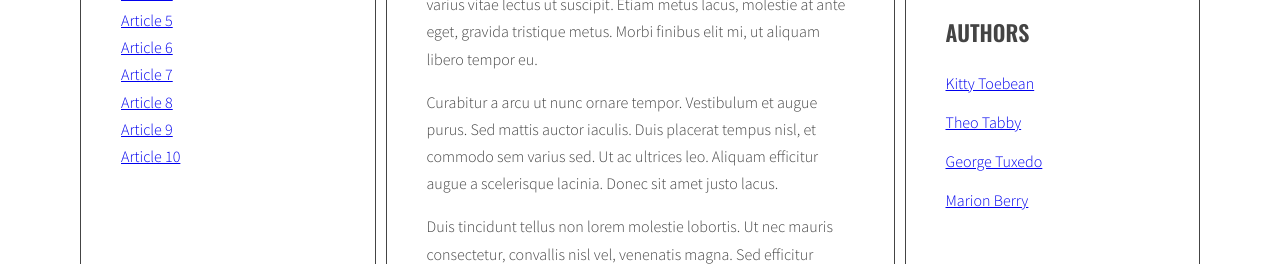
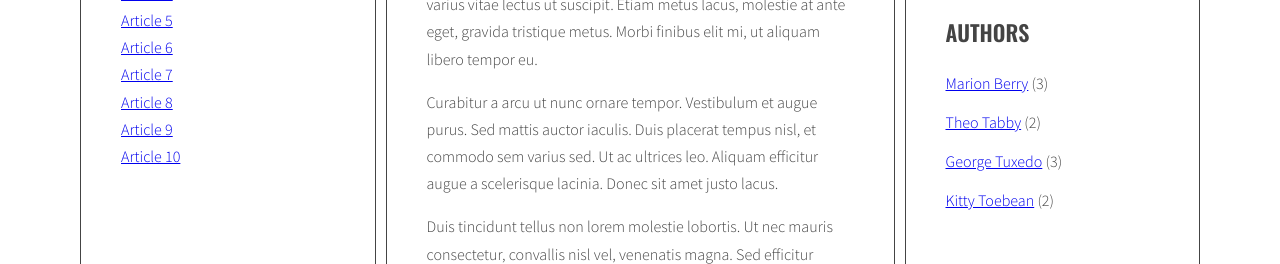
Before and after one commit to ManiuraGaziura/javascript-blog, a website: page index.html in a window 1280 px wide. Shown: the part 460-724 px from the top of the page. Drawn offline with nearby package versions, Linux system fonts and the light colour scheme.

Commit message:
working authors

```diff
--- a/index.html
+++ b/index.html
@@ -184,26 +184,6 @@
         </ul>
         <h2 class="section-title">Authors</h2>
         <ul class="list authors">
-          <li>
-            <a href="#">
-              <span class="author-name">Kitty Toebean</span>
-            </a>
-          </li>
-          <li>
-            <a href="#">
-              <span class="author-name">Theo Tabby</span>
-            </a>
-          </li>
-          <li>
-            <a href="#">
-              <span class="author-name">George Tuxedo</span>
-            </a>
-          </li>
-          <li>
-            <a href="#">
-              <span class="author-name">Marion Berry</span>
-            </a>
-          </li>
         </ul>
       </aside>
     </main>
--- a/js/script.js
+++ b/js/script.js
@@ -6,6 +6,7 @@ const optTitleListSelector = '.titles';
 const optArticleTagsSelector = '.post-tags .list';
 const optArticleAuthorSelector = '.post-author';
 const optTagsListSelector = '.tags.list';
+const optAuthorsListSelector = '.authors.list';
 const optCloudClassCount = 5;
 const optCloudClassPrefix = 'tag-size-';
 
@@ -234,21 +235,34 @@ function generateAuthors() {
   /* find all articles */
   const articles = document.querySelectorAll(optArticleSelector);
 
-  /* START LOOP: for every article: */
+  let allAuthors = {};
+  /* START LOOP: for every article */
   for (let article of articles) {
     /* find author */
     const authorWrapper = article.querySelector(optArticleAuthorSelector);
-
-    /* get data-author*/
+    /* article authour */
     const articleAuthor = article.getAttribute('data-author');
-
     /* generate HTML */
     const linkHTML = 'by <a href="#author-' + articleAuthor + '">' + articleAuthor + '</a>';
-
     /* HTML into author */
     authorWrapper.innerHTML = linkHTML;
+
+    if (!allAuthors.hasOwnProperty(articleAuthor)) {
+      allAuthors[articleAuthor] = 1;
+    } else {
+      allAuthors[articleAuthor]++;
+    }
   }
 
+  const authorsList = document.querySelector(optAuthorsListSelector);
+
+  let allAuthorsHTML = '';
+
+  for (let author in allAuthors) {
+    allAuthorsHTML += '<li><a href="#author-' + author + '">' + author + '</a> <span>(' + allAuthors[author] + ')</span></li>';
+  }
+
+  authorsList.innerHTML = allAuthorsHTML;
 }
 
 function authorClickHandler(event) {
```
